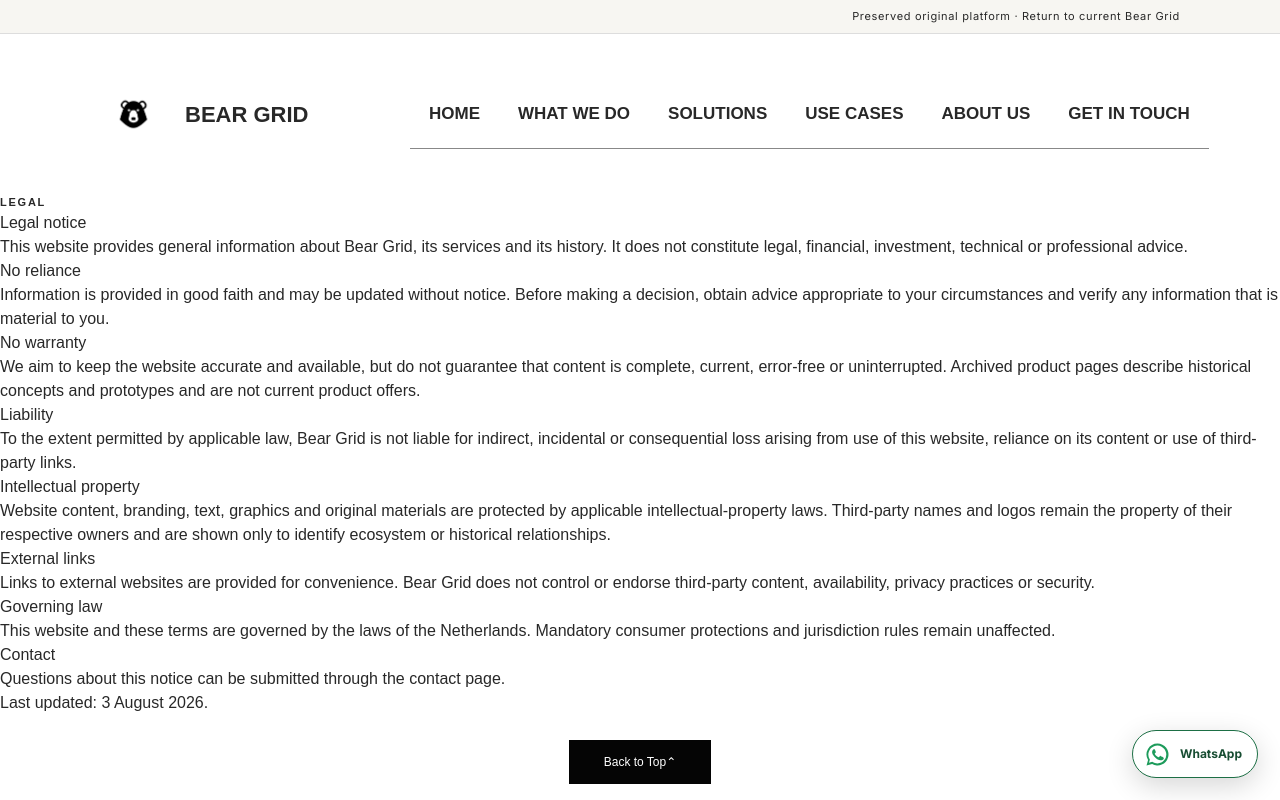
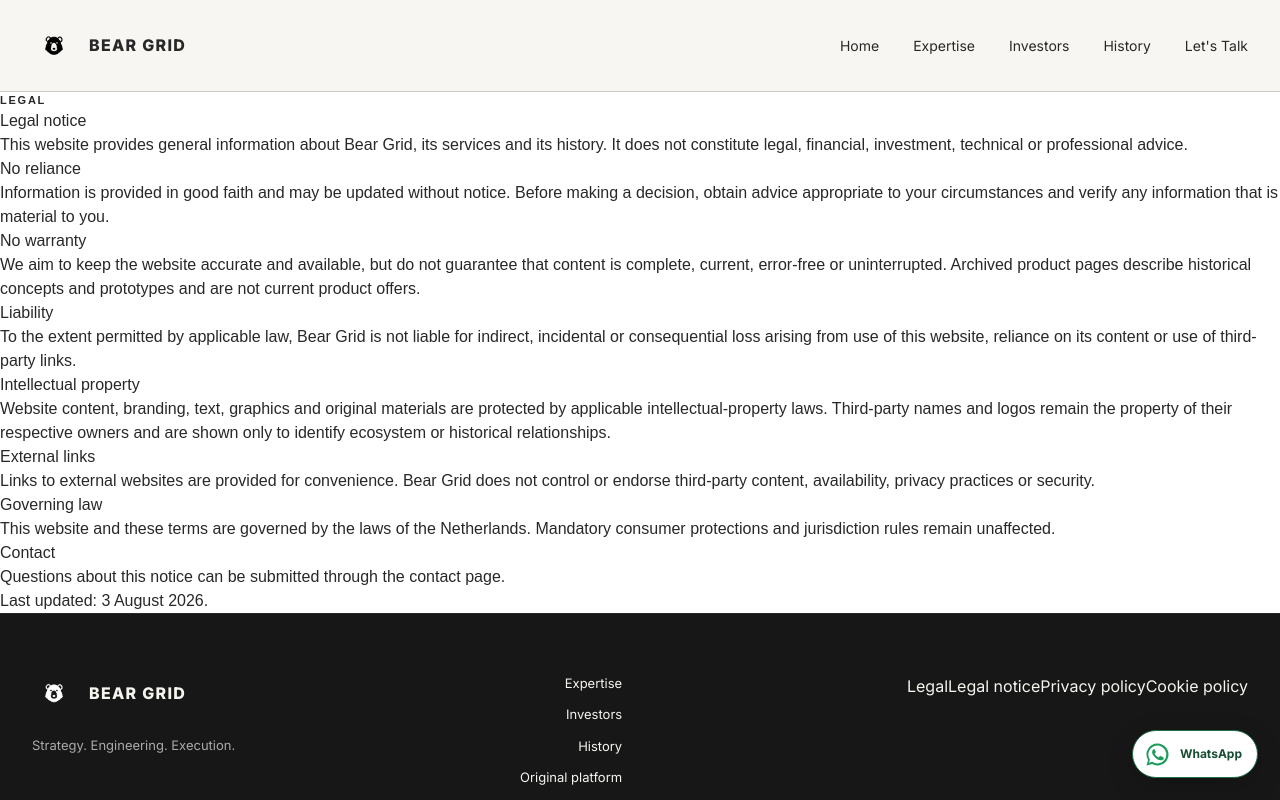
Before and after one commit to maninawild/beargrid-site, a Next.js app: page /legal in a window 1280 px wide. Shown: the top 800 px of the page. Built offline with nearby package versions, Linux system fonts and the light colour scheme.

Commit message:
Add legal footer links and cookie controls

```diff
--- a/src/components/SiteShell.tsx
+++ b/src/components/SiteShell.tsx
@@ -6,121 +6,28 @@ import { usePathname } from "next/navigation";
 import { useEffect, useState } from "react";
 import { Header } from "@/components/Header";
 import { Footer } from "@/components/Footer";
+import { CookieConsent } from "@/components/CookieConsent";
 
-const modernRoutes = new Set(["/", "/expertise", "/investors", "/history", "/contact"]);
-const modernNav = [
-  ["Home", "/"],
-  ["Expertise", "/expertise"],
-  ["Investors", "/investors"],
-  ["History", "/history"],
-  ["Let's Talk", "/contact"],
-] as const;
+const modernRoutes = new Set(["/", "/expertise", "/investors", "/history", "/contact", "/legal", "/privacy-policy", "/cookie-policy"]);
+const modernNav = [["Home", "/"], ["Expertise", "/expertise"], ["Investors", "/investors"], ["History", "/history"], ["Let's Talk", "/contact"]] as const;
 
 function ModernHeader() {
   const [open, setOpen] = useState(false);
   const pathname = usePathname();
-
-  useEffect(() => {
-    function escape(event: KeyboardEvent) {
-      if (event.key === "Escape") setOpen(false);
-    }
-    document.addEventListener("keydown", escape);
-    return () => document.removeEventListener("keydown", escape);
-  }, []);
-
-  return (
-    <header className="company-header">
-      <div className="company-header-inner">
-        <Link className="company-brand" href="/">
-          <Image src="/logos/bear-grid-logo.png" alt="Bear Grid" width={52} height={46} priority />
-          <span>BEAR GRID</span>
-        </Link>
-        <nav className="company-nav" aria-label="Company navigation">
-          {modernNav.map(([label, href]) => (
-            <Link className={pathname === href ? "active" : ""} href={href} key={label}>{label}</Link>
-          ))}
-        </nav>
-        <button
-          className="company-menu-button"
-          type="button"
-          aria-label={open ? "Close company navigation" : "Open company navigation"}
-          aria-expanded={open}
-          aria-controls="company-mobile-nav"
-          onClick={() => setOpen((value) => !value)}
-        >
-          <span />
-          <span />
-        </button>
-      </div>
-      {open ? (
-        <nav className="company-mobile-nav" id="company-mobile-nav" aria-label="Company mobile navigation">
-          {modernNav.map(([label, href]) => <Link href={href} key={label} onClick={() => setOpen(false)}>{label}</Link>)}
-        </nav>
-      ) : null}
-    </header>
-  );
+  useEffect(() => { const escape = (event: KeyboardEvent) => event.key === "Escape" && setOpen(false); document.addEventListener("keydown", escape); return () => document.removeEventListener("keydown", escape); }, []);
+  return <header className="company-header"><div className="company-header-inner"><Link className="company-brand" href="/"><Image src="/logos/bear-grid-logo.png" alt="Bear Grid" width={52} height={46} priority /><span>BEAR GRID</span></Link><nav className="company-nav" aria-label="Company navigation">{modernNav.map(([label, href]) => <Link className={pathname === href ? "active" : ""} href={href} key={label}>{label}</Link>)}</nav><button className="company-menu-button" type="button" aria-label={open ? "Close company navigation" : "Open company navigation"} aria-expanded={open} aria-controls="company-mobile-nav" onClick={() => setOpen((value) => !value)}><span /><span /></button></div>{open ? <nav className="company-mobile-nav" id="company-mobile-nav" aria-label="Company mobile navigation">{modernNav.map(([label, href]) => <Link href={href} key={label} onClick={() => setOpen(false)}>{label}</Link>)}</nav> : null}</header>;
 }
 
 function ModernFooter() {
-  return (
-    <footer className="company-footer">
-      <div>
-        <Link className="company-brand" href="/">
-          <Image src="/logos/bear-grid-logo.png" alt="" width={38} height={34} />
-          <span>BEAR GRID</span>
-        </Link>
-        <p>Strategy. Engineering. Execution.</p>
-      </div>
-      <div className="footer-links">
-        <Link href="/expertise">Expertise</Link>
-        <Link href="/investors">Investors</Link>
-        <Link href="/history">History</Link>
-        <Link href="/history/original-platform">Original platform</Link>
-        <Link href="/contact">Contact</Link>
-      </div>
-    </footer>
-  );
+  return <footer className="company-footer"><div><Link className="company-brand" href="/"><Image src="/logos/bear-grid-logo.png" alt="" width={38} height={34} /><span>BEAR GRID</span></Link><p>Strategy. Engineering. Execution.</p></div><div className="footer-links"><Link href="/expertise">Expertise</Link><Link href="/investors">Investors</Link><Link href="/history">History</Link><Link href="/history/original-platform">Original platform</Link><Link href="/contact">Contact</Link></div><div className="footer-legal"><span>Legal</span><Link href="/legal">Legal notice</Link><Link href="/privacy-policy">Privacy policy</Link><Link href="/cookie-policy">Cookie policy</Link></div></footer>;
 }
 
 export function SiteShell({ children }: { children: React.ReactNode }) {
   const pathname = usePathname();
-  const modern = modernRoutes.has(pathname);
-
-  if (modern) {
-    return (
-      <>
-        <ModernHeader />
-        <div className="flex-1">{children}</div>
-        <ModernFooter />
-        <WhatsAppButton />
-      </>
-    );
-  }
-
-  return (
-    <>
-      <div className="legacy-return"><Link href="/">Preserved original platform · Return to current Bear Grid</Link></div>
-      <Header />
-      <div className="flex-1">{children}</div>
-      <Footer />
-      <WhatsAppButton />
-    </>
-  );
+  if (modernRoutes.has(pathname)) return <><ModernHeader /><div className="flex-1">{children}</div><ModernFooter /><CookieConsent /><WhatsAppButton /></>;
+  return <><div className="legacy-return"><Link href="/">Preserved original platform · Return to current Bear Grid</Link></div><Header /><div className="flex-1">{children}</div><Footer /><WhatsAppButton /></>;
 }
 
 function WhatsAppButton() {
-  return (
-    <a
-      className="whatsapp-float"
-      href="https://wa.me/message/4OIGQ3FHUZQSD1"
-      target="_blank"
-      rel="noopener noreferrer"
-      aria-label="Contact Bear Grid on WhatsApp"
-    >
-      <svg aria-hidden="true" viewBox="0 0 32 32">
-        <path d="M16 3a13 13 0 0 0-11.2 19.6L3 29l6.6-1.7A13 13 0 1 0 16 3Zm0 23.6c-2.1 0-4.1-.6-5.8-1.7l-.4-.2-3.9 1 1.1-3.8-.3-.4A10.6 10.6 0 1 1 16 26.6Zm5.8-7.9c-.3-.2-1.9-.9-2.2-1-.3-.1-.5-.2-.7.2-.2.3-.8 1-.9 1.2-.2.2-.3.2-.7.1-1.9-.9-3.2-1.7-4.5-3.9-.3-.6.3-.6.9-1.3.2-.2.2-.4.3-.6.1-.2 0-.5 0-.6-.1-.2-.7-1.8-1-2.4-.3-.6-.5-.5-.7-.5h-.6c-.2 0-.6.1-.9.4-.3.3-1.2 1.2-1.2 2.9s1.3 3.4 1.4 3.6c.2.2 2.5 3.8 6 5.3 2.2.9 3 .9 4.1.8.7-.1 1.9-.8 2.1-1.5.3-.8.3-1.4.2-1.5-.1-.1-.3-.2-.6-.4Z" />
-      </svg>
-      <span>WhatsApp</span>
-    </a>
-  );
+  return <a className="whatsapp-float" href="https://wa.me/message/4OIGQ3FHUZQSD1" target="_blank" rel="noopener noreferrer" aria-label="Contact Bear Grid on WhatsApp"><svg aria-hidden="true" viewBox="0 0 32 32"><path d="M16 3a13 13 0 0 0-11.2 19.6L3 29l6.6-1.7A13 13 0 1 0 16 3Zm0 23.6c-2.1 0-4.1-.6-5.8-1.7l-.4-.2-3.9 1 1.1-3.8-.3-.4A10.6 10.6 0 1 1 16 26.6Zm5.8-7.9c-.3-.2-1.9-.9-2.2-1-.3-.1-.5-.2-.7.2-.2.3-.8 1-.9 1.2-.2.2-.3.2-.7.1-1.9-.9-3.2-1.7-4.5-3.9-.3-.6.3-.6.9-1.3.2-.2.2-.4.3-.6.1-.2 0-.5 0-.6-.1-.2-.7-1.8-1-2.4-.3-.6-.5-.5-.7-.5h-.6c-.2 0-.6.1-.9.4-.3.3-1.2 1.2-1.2 2.9s1.3 3.4 1.4 3.6c.2.2 2.5 3.8 6 5.3 2.2.9 3 .9 4.1.8.7-.1 1.9-.8 2.1-1.5.3-.8.3-1.4.2-1.5-.1-.1-.3-.2-.6-.4Z" /></svg><span>WhatsApp</span></a>;
 }
```
